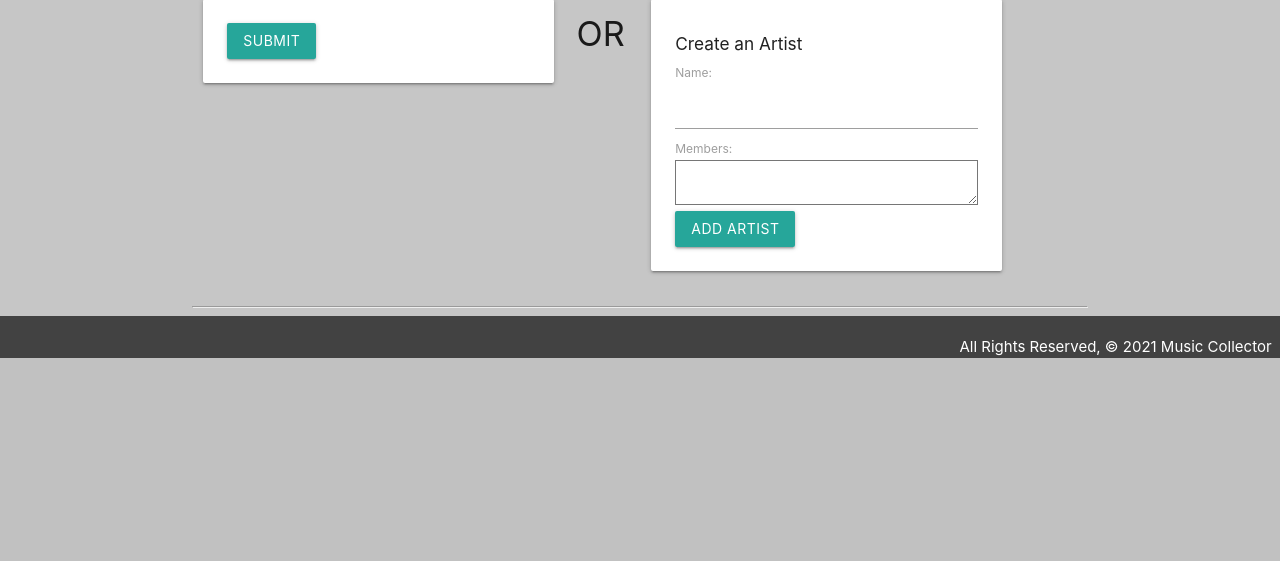
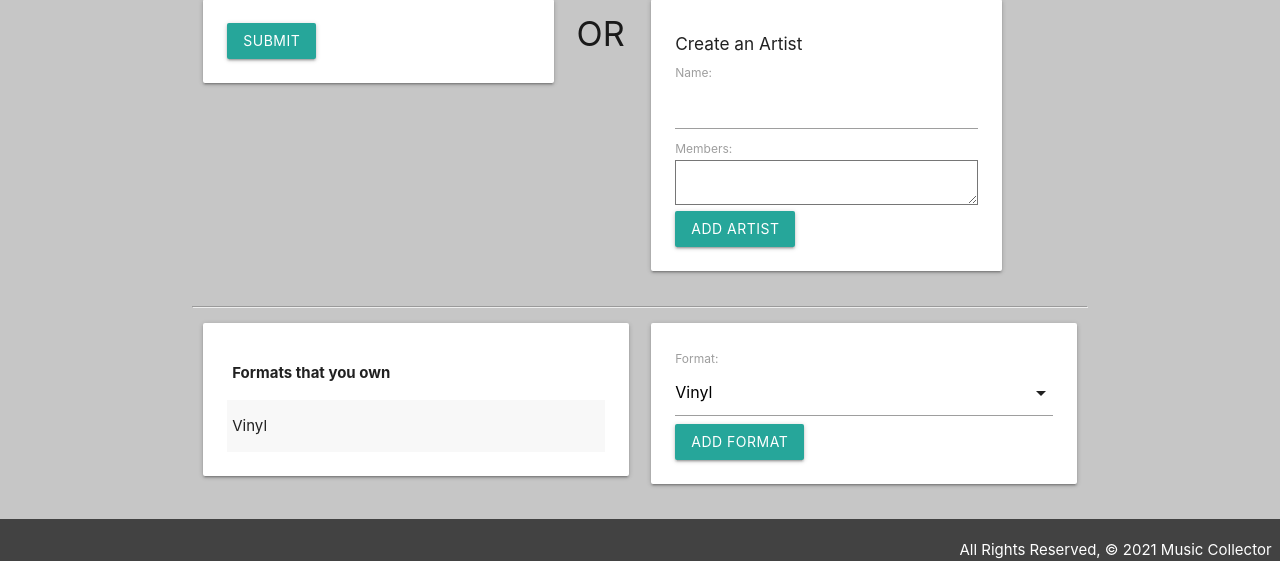
Before and after one commit to benjaminglasser/vinyl_Collector, a Django app: page /records/1/ in a window 1280 px wide. Shown: the part 473-1034 px from the top of the page. Before the commit the page ends 831 px from the top, so only its background shows below. Run offline with Django 3.2, Linux system fonts and the light colour scheme; tables that the repository leaves empty hold one stand-in row (values such as "Sample post").

Commit message:
associates format with record

```diff
--- a/main_app/templates/record/detail.html
+++ b/main_app/templates/record/detail.html
@@ -94,9 +94,54 @@
 
 </div>
 <hr />
+<!-- Format section -->
+
+<div class="row">
+    <div class="col s6">
+        <div class="card">
+            <div class="card-content">
+                <table class="striped">
+                    <thead>
+                        <tr>
+                            <th>Formats that you own</th>
+                        </tr>
+                    </thead>
+                    <tbody>
+                        {% for f in record.format_set.all %}
+                        <tr>
+                            <td>
+                                {{ f.get_format_display }}
+                            </td>
+                        </tr>
+                        {% endfor %}
+                    </tbody>
+                </table>
+            </div>
+        </div>
+    </div>
+
+
+    <div class="col s6">
+        <div class="card">
+            <div class="card-content">
+                <form action="{% url 'add_format' record.id%}" method="post">
+                    {% csrf_token %}
+                    {{ format_form.as_p }}
+                    <input type="submit" class="btn" value="Add Format">
+                </form>
+            </div>
+        </div>
+    </div>
+</div>
+
+
+
 <script>
     var selectEl = document.getElementById('artist-select');
     M.FormSelect.init(selectEl);
+
+    var selectElFormat = document.getElementById('id_format');
+    M.FormSelect.init(selectElFormat);
 </script>
 
 {% endblock %}
--- a/main_app/views.py
+++ b/main_app/views.py
@@ -35,9 +35,12 @@ def record_detail(request, record_id):
         id__in=record.artists.all().values_list('id'))
 
     artist_form = ArtistForm()
+    format_form = FormatForm()
+
     return render(request, 'record/detail.html', {
         'record': record,
         'artist_form': artist_form,
+        'format_form': format_form,
         'artist': artist_record_doesnt_have
     })
 
```
